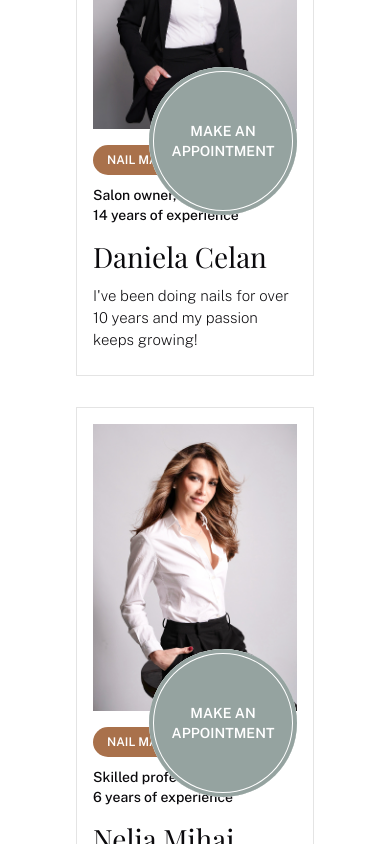
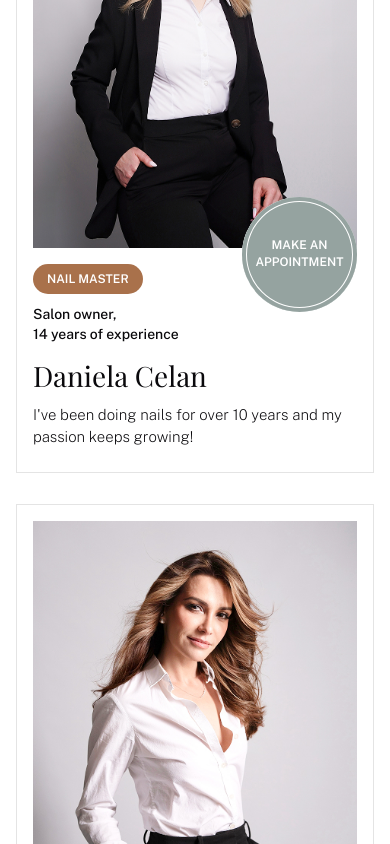
Before and after one commit to Varikash/luna-beauty, a Next.js app: page /about in a window 390 px wide. Shown: the part 2900-3744 px from the top of the page. Built offline with nearby package versions, Linux system fonts and the light colour scheme; a web font is replaced by a local one.

Commit message:
Refactor OurMasters component layout to use CSS Grid for improved responsiveness. Updated styles for the master list and featured card, added hover effects, and implemented media queries for better mobile display.

```diff
--- a/app/components/our-masters/our-masters.css
+++ b/app/components/our-masters/our-masters.css
@@ -49,10 +49,20 @@
 
 .our-masters-list {
   width: 100%;
-  display: flex;
-  flex-wrap: wrap;
+  display: grid;
+  grid-template-columns: repeat(auto-fit, minmax(565px, 1fr));
   gap: 31px;
   list-style: none;
+  padding: 0;
+  margin: 0;
+}
+
+.our-masters-list .slider-item {
+  max-width: none;
+}
+
+.our-masters .master-list-item {
+  width: 100%;
 }
 
 .our-masters-comment {
@@ -80,6 +90,13 @@
   gap: 56px;
   background: #FFFFFF;
   border: 1px solid #E4E4E4;
+  text-decoration: none;
+  color: inherit;
+  transition: border-bottom-right-radius 0.3s ease;
+}
+
+.our-masters-featured-card:hover {
+  border-bottom-right-radius: 80px;
 }
 
 .our-masters-featured-media {
@@ -557,3 +574,36 @@
     display: none;
   }
 }
+
+@media (max-width: 1327px) {
+  .our-masters-list {
+    grid-template-columns: 1fr;
+  }
+}
+
+@media (max-width: 740px) {
+  .our-masters-list {
+    grid-template-columns: 1fr;
+  }
+
+  .our-masters .master-list-appoinment.appointment-button {
+    width: 115px;
+    height: 115px;
+  }
+
+  .our-masters .master-list-appoinment .appointment-text {
+    font-size: 12px;
+    line-height: 17px;
+  }
+
+  .our-masters .master-list-item {
+    width: 100%;
+  }
+}
+
+@media (max-width: 441px) {
+  .our-masters {
+    padding-left: 16px;
+    padding-right: 16px;
+  }
+}
--- a/app/components/our-masters/our-masters.tsx
+++ b/app/components/our-masters/our-masters.tsx
@@ -2,6 +2,7 @@
 
 import React from 'react';
 import Image from 'next/image';
+import Link from 'next/link';
 import './our-masters.css';
 import MasterListItem from '@/app/components/master-list-item/master-list-item';
 import { mastersMock } from '@/app/utils/mockFiles';
@@ -44,7 +45,7 @@ const OurMasters = () => {
           <p className="our-masters-subtitle">Experience our elegant beauty salon in the heart of London, where every corner is designed to inspire. Indulge.</p>
         </div>
         {/* <MasterListItem innerKey={93} master={mastersMock[0]} type="master-card-border" /> */}
-        <div className="our-masters-featured-card" aria-label="Featured master">
+        <Link href="/example" className="our-masters-featured-card" aria-label="Featured master">
           <div className="our-masters-featured-media">
             <Image
               className="our-masters-featured-photo"
@@ -60,7 +61,7 @@ const OurMasters = () => {
             <p className="our-masters-featured-status">{featuredMaster.status}</p>
             <p className="our-masters-featured-skills">{featuredMaster.skills}</p>
           </div>
-        </div>
+        </Link>
       </article>
       <article className="dream-team-master-list-container">
         <ul
```
